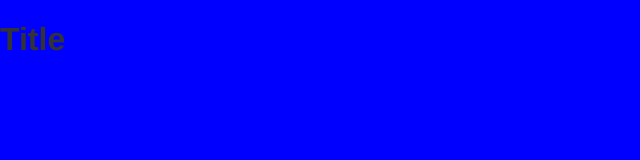
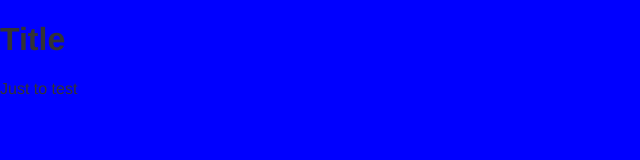
Before and after one commit to matsalundstrom/html-css-test, a website: page src/index.html in a window 1280 px wide. Shown: the full height of the page, 0-640 px from the left. Drawn offline with nearby package versions, Linux system fonts and the light colour scheme; files that its build step writes are made by us from their sources.

Commit message:
A little test.

```diff
--- a/src/index.html
+++ b/src/index.html
@@ -12,7 +12,7 @@
         <h1>Title</h1>
     </header>
     <main>
-
+        Just to test
     </main>
     <footer>
 
```
